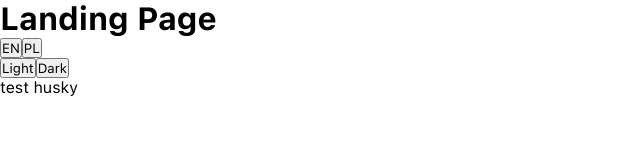
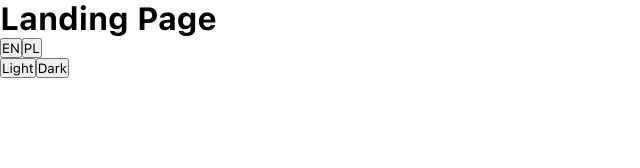
Before and after one commit to rado-am/debudget, a React (Vite) app in the folder frontend/: page / in a window 1280 px wide. Shown: the top 168 px of the page, without its empty margins (0-640 px from the left). Built offline with nearby package versions, Linux system fonts and the light colour scheme.

Commit message:
test husky

```diff
--- a/frontend/src/pages/LandingPage.tsx
+++ b/frontend/src/pages/LandingPage.tsx
@@ -21,7 +21,6 @@ const LandingPage: FC = () => {
       <br />
       <button onClick={() => setCurrentTheme(Theme.LIGHT)}>Light</button>
       <button onClick={() => setCurrentTheme(Theme.DARK)}>Dark</button>
-      <p>test husky</p>
     </div>
   );
 };
```
